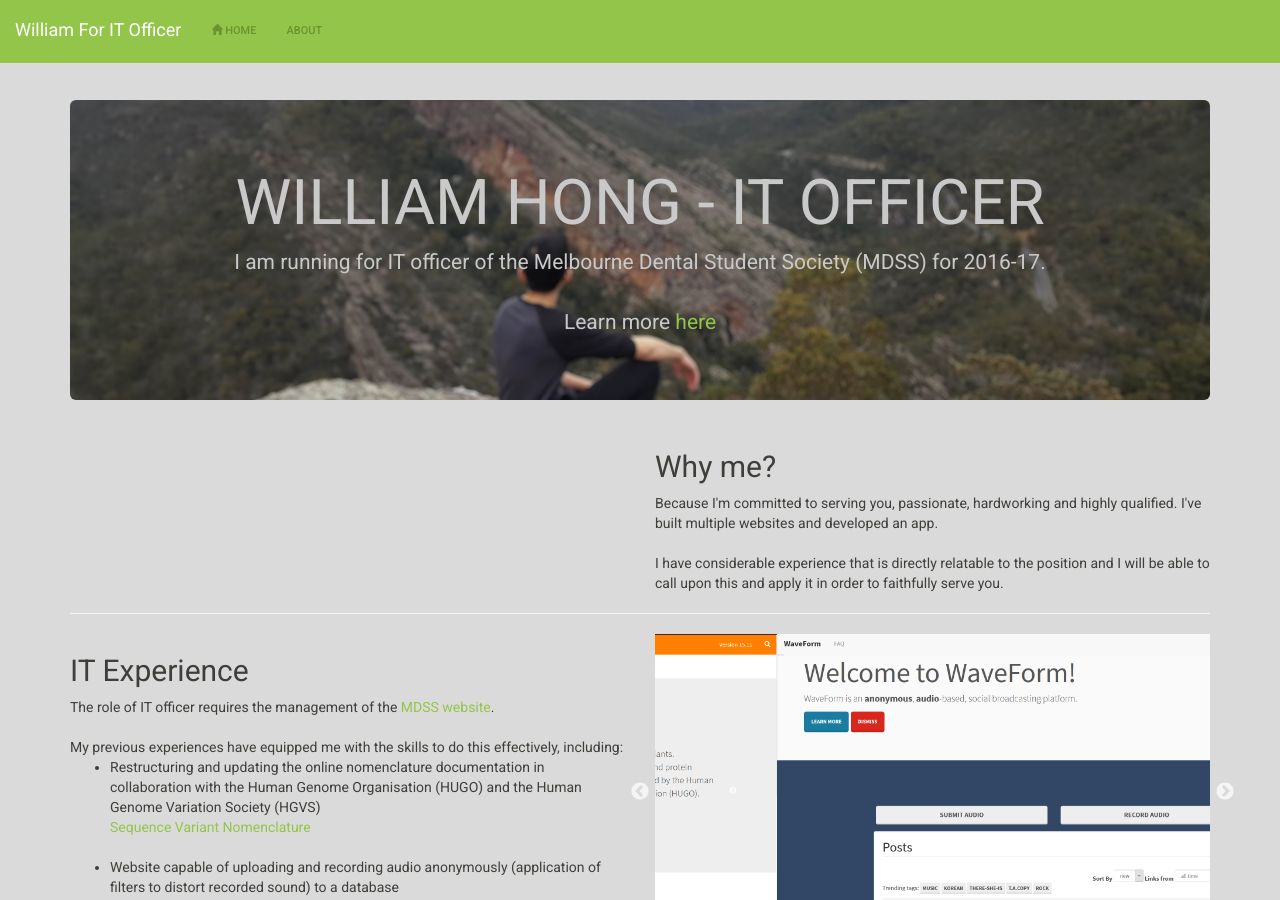
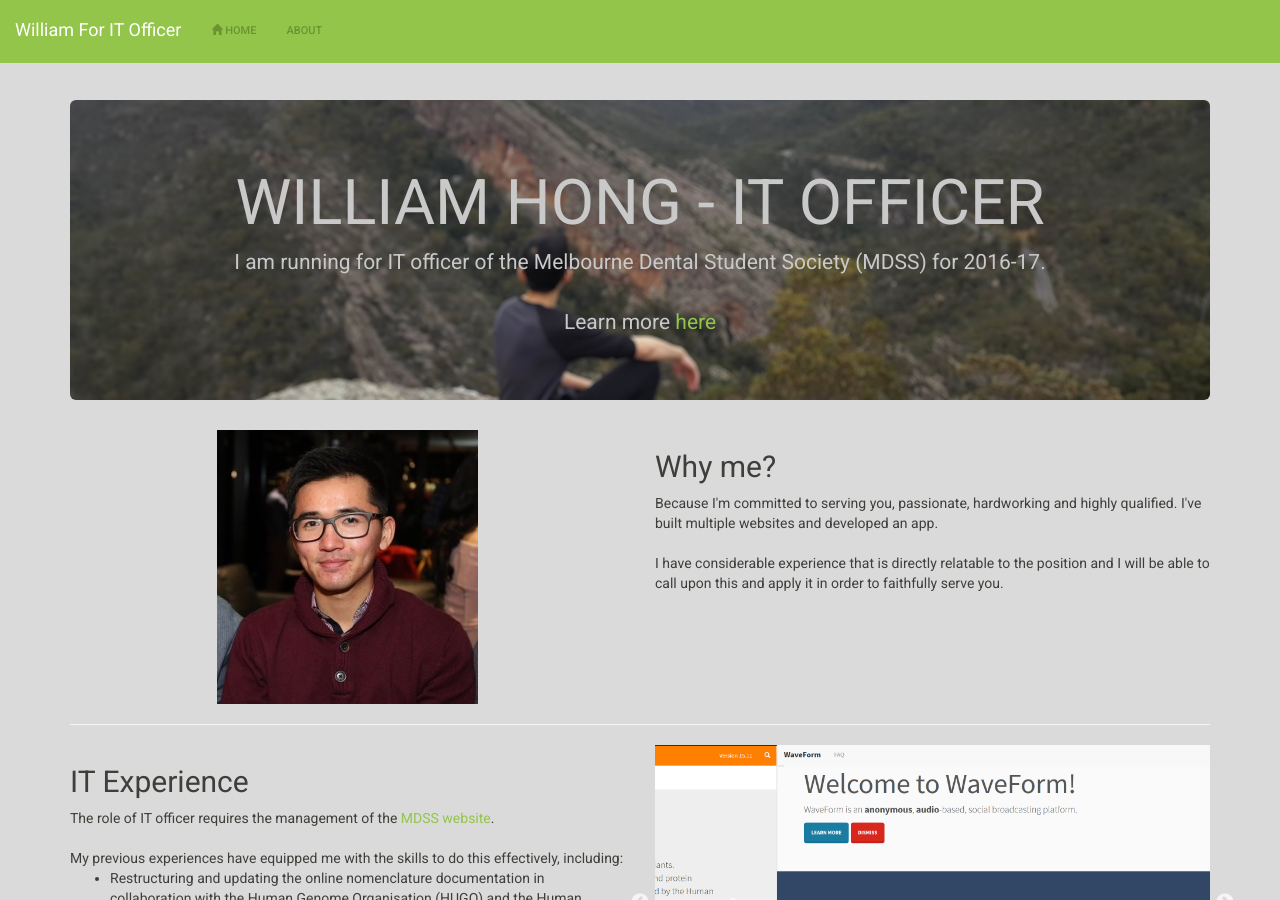
Before and after one commit to williamOP/WilliamForITOfficer, a Jekyll site: the page built from index.html, in a window 1280 px wide and 900 px high. Built offline with Jekyll 4.4.1, drawn with Linux system fonts in a browser that asks for light colours; nearby versions of some CDN libraries; library files that are not in the unit come from our copies.

Commit message:
home page fix

```diff
--- a/index.html
+++ b/index.html
@@ -14,6 +14,7 @@ main: true
 
 <div class="row">
     <div class="col-xs-6">
+        <img src="{{site.baseurl}}/assets/William.jpg" alt="William" class="img-responsive center-block" title="Credit to Thomas Nguyen">
     </div>
 
     <div class="col-xs-6 center-block">
```
